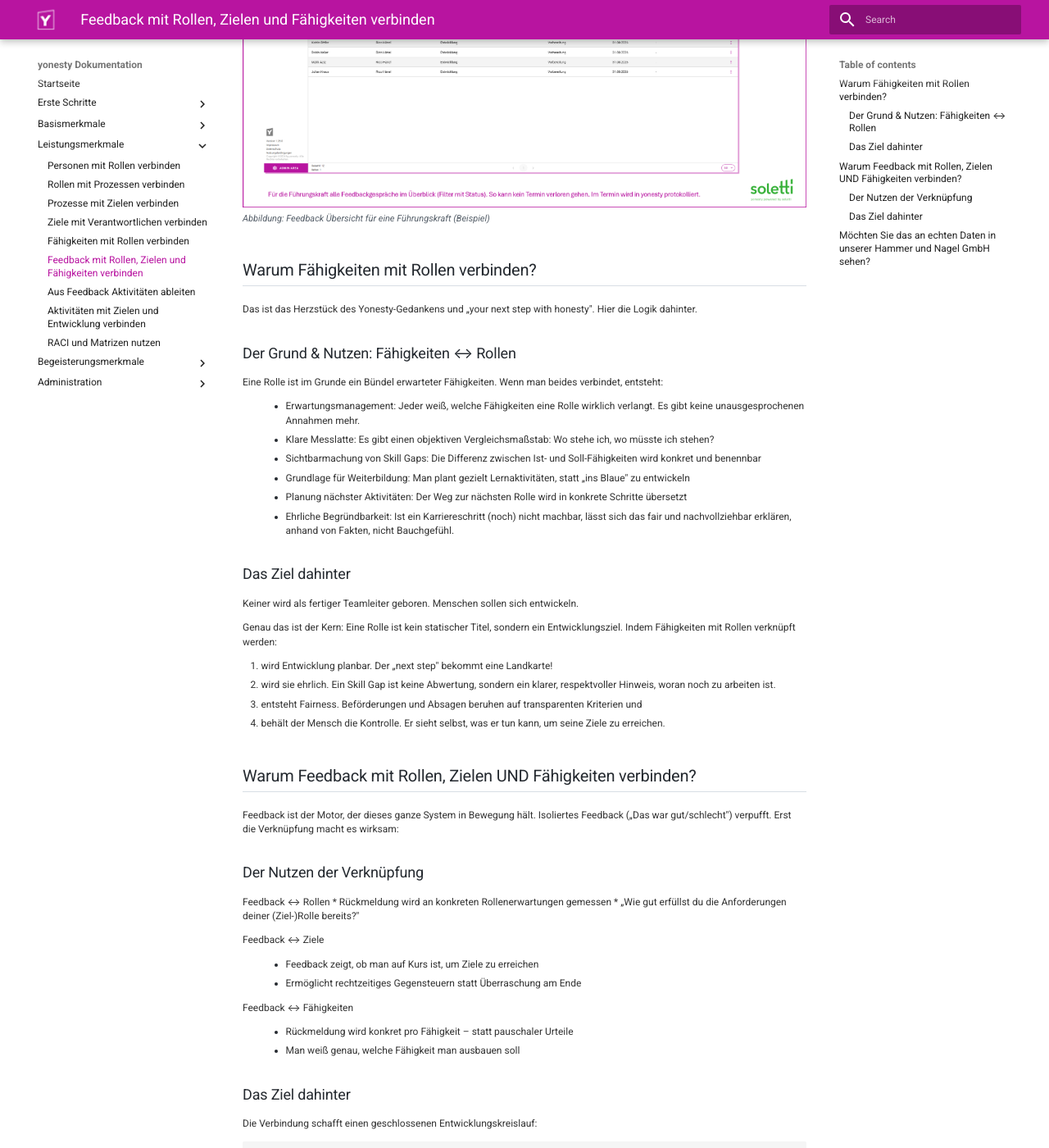
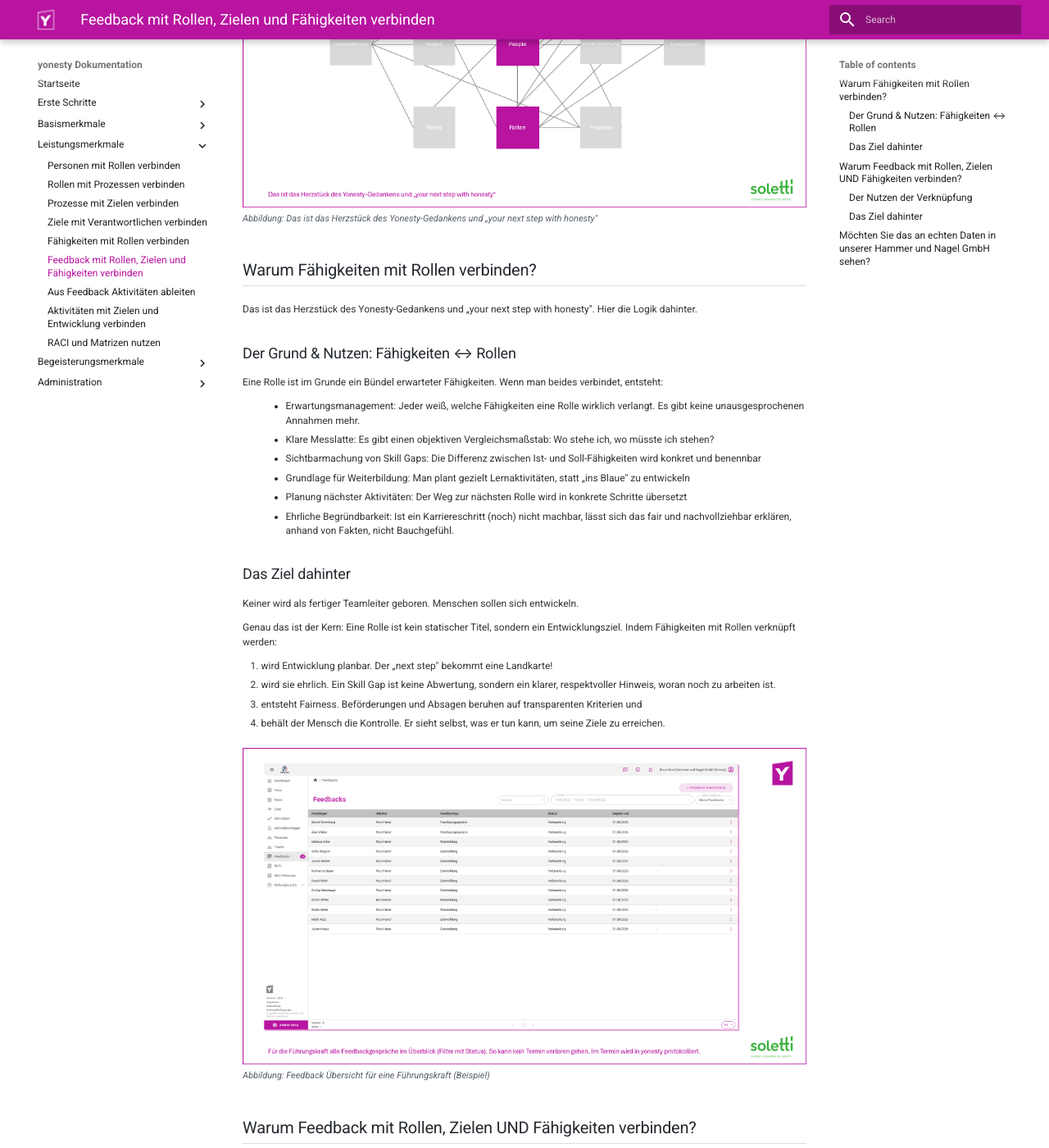
Before and after one commit to ricohaenelsoletti/yonesty, an MkDocs documentation site: the page built from docs/Leistungsmerkmal-Feedback-mit-Rollen-Zielen-und-Faehigkeiten-verbinden.md, in a window 1280 px wide and 1400 px high, scrolled down 297 px. Shown: the whole window at 82% size. Built offline with MkDocs 1.6.1 and Material for MkDocs 9.7.7, drawn with Linux system fonts in a browser that asks for light colours.

Commit message:
Revise feedback documentation images and captions
Updated images and captions in the feedback documentation to reflect the Yonesty concept.

```diff
--- a/docs/Leistungsmerkmal-Feedback-mit-Rollen-Zielen-und-Faehigkeiten-verbinden.md
+++ b/docs/Leistungsmerkmal-Feedback-mit-Rollen-Zielen-und-Faehigkeiten-verbinden.md
@@ -1,9 +1,12 @@
 # Feedback mit Rollen, Zielen und Fähigkeiten verbinden
 
+
+
 <figure>
-    <img src="/screenshots/yonesty-Feedbacks.png">
-    <figcaption>Feedback Übersicht für eine Führungskraft (Beispiel)</figcaption>
+    <img src="/screenshots/yonesty-x-Ziele-Rollen-Personen-Faehigkeiten-Feedback.png">
+    <figcaption>Das ist das Herzstück des Yonesty-Gedankens und „your next step with honesty"</figcaption>
 </figure>
+
 
 ## Warum Fähigkeiten mit Rollen verbinden?
 Das ist das Herzstück des Yonesty-Gedankens und „your next step with honesty". Hier die Logik dahinter.
@@ -27,6 +30,11 @@ Genau das ist der Kern: Eine Rolle ist kein statischer Titel, sondern ein Entwic
 2. wird sie ehrlich. Ein Skill Gap ist keine Abwertung, sondern ein klarer, respektvoller Hinweis, woran noch zu arbeiten ist.
 3. entsteht Fairness. Beförderungen und Absagen beruhen auf transparenten Kriterien und
 4. behält der Mensch die Kontrolle. Er sieht selbst, was er tun kann, um seine Ziele zu erreichen.
+
+<figure>
+    <img src="/screenshots/yonesty-Feedbacks.png">
+    <figcaption>Feedback Übersicht für eine Führungskraft (Beispiel)</figcaption>
+</figure>
 
 ## Warum Feedback mit Rollen, Zielen UND Fähigkeiten verbinden?
 Feedback ist der Motor, der dieses ganze System in Bewegung hält. Isoliertes Feedback („Das war gut/schlecht") verpufft. Erst die Verknüpfung macht es wirksam:
```
